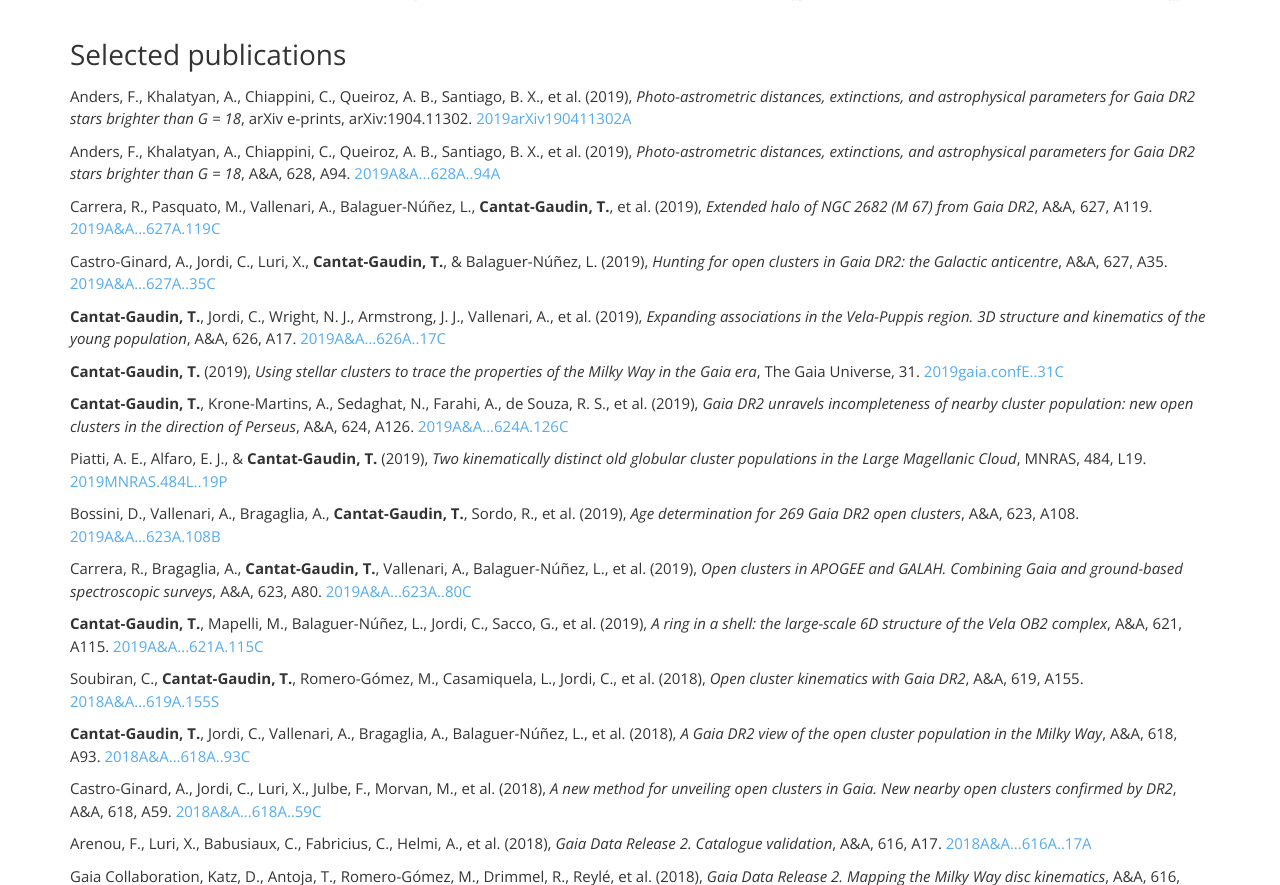
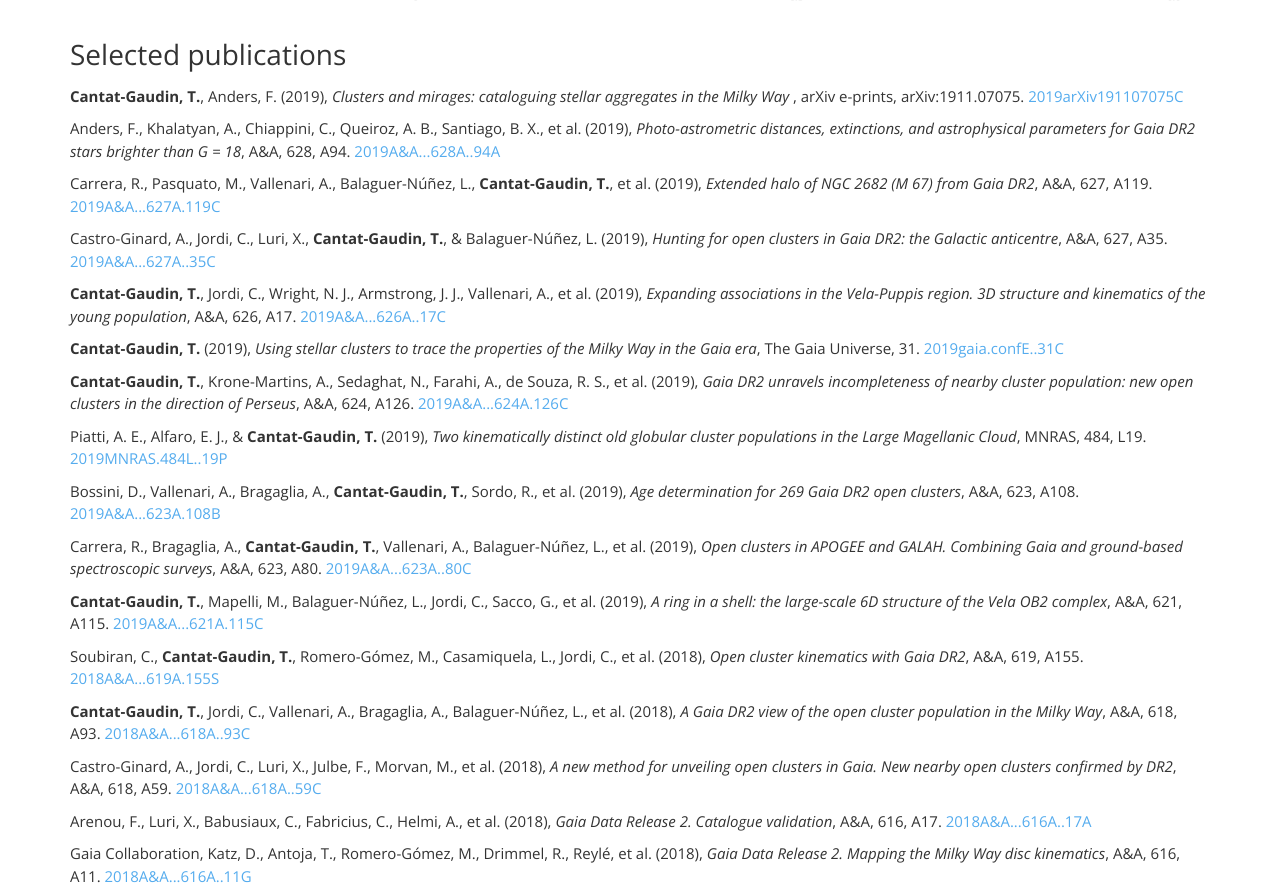
Before and after one commit to TristanCantatGaudin/TristanCantatGaudin.github.io, a website: page index.html in a window 1280 px wide. Shown: the part 4300-5185 px from the top of the page. Drawn offline with nearby package versions, Linux system fonts and the light colour scheme.

Commit message:
add mirages

```diff
--- a/index.html
+++ b/index.html
@@ -252,8 +252,8 @@
 
 
 
-<p> Anders, F., Khalatyan, A., Chiappini, C., Queiroz, A. B., Santiago, B. X., et al. (2019), <i>Photo-astrometric distances, extinctions, and astrophysical parameters for Gaia DR2 stars brighter than G = 18</i>, arXiv e-prints, arXiv:1904.11302. <a href="https://ui.adsabs.harvard.edu/abs/2019arXiv190411302A">2019arXiv190411302A</a> </p>
-<p> Anders, F., Khalatyan, A., Chiappini, C., Queiroz, A. B., Santiago, B. X., et al. (2019), <i>Photo-astrometric distances, extinctions, and astrophysical parameters for Gaia DR2 stars brighter than G = 18</i>, A&A, 628, A94. <a href="https://ui.adsabs.harvard.edu/abs/2019A%26A...628A..94A/abstract">2019A&A...628A..94A</a> </p>
+<p> <b>Cantat-Gaudin, T.</b>, Anders, F. (2019), <i>Clusters and mirages: cataloguing stellar aggregates in the Milky Way </i>, arXiv e-prints, arXiv:1911.07075. <a href="https://ui.adsabs.harvard.edu/abs/2019arXiv191107075C">2019arXiv191107075C</a> </p>
+<p> Anders, F., Khalatyan, A., Chiappini, C., Queiroz, A. B., Santiago, B. X., et al. (2019), <i>Photo-astrometric distances, extinctions, and astrophysical parameters for Gaia DR2 stars brighter than G = 18</i>, A&A, 628, A94. <a href="https://ui.adsabs.harvard.edu/abs/2019A%26A...628A..94A">2019A&A...628A..94A</a> </p>
 <p> Carrera, R., Pasquato, M., Vallenari, A., Balaguer-Núñez, L., <b>Cantat-Gaudin, T.</b>, et al. (2019), <i>Extended halo of NGC 2682 (M 67) from Gaia DR2</i>, A&A, 627, A119. <a href="https://ui.adsabs.harvard.edu/abs/2019A&A...627A.119C">2019A&A...627A.119C</a> </p>
 <p> Castro-Ginard, A., Jordi, C., Luri, X., <b>Cantat-Gaudin, T.</b>, & Balaguer-Núñez, L. (2019), <i>Hunting for open clusters in Gaia DR2: the Galactic anticentre</i>, A&A, 627, A35. <a href="https://ui.adsabs.harvard.edu/abs/2019A&A...627A..35C">2019A&A...627A..35C</a> </p>
 <p> <b>Cantat-Gaudin, T.</b>, Jordi, C., Wright, N. J., Armstrong, J. J., Vallenari, A., et al. (2019), <i>Expanding associations in the Vela-Puppis region. 3D structure and kinematics of the young population</i>, A&A, 626, A17. <a href="https://ui.adsabs.harvard.edu/abs/2019A&A...626A..17C">2019A&A...626A..17C</a> </p>
```
